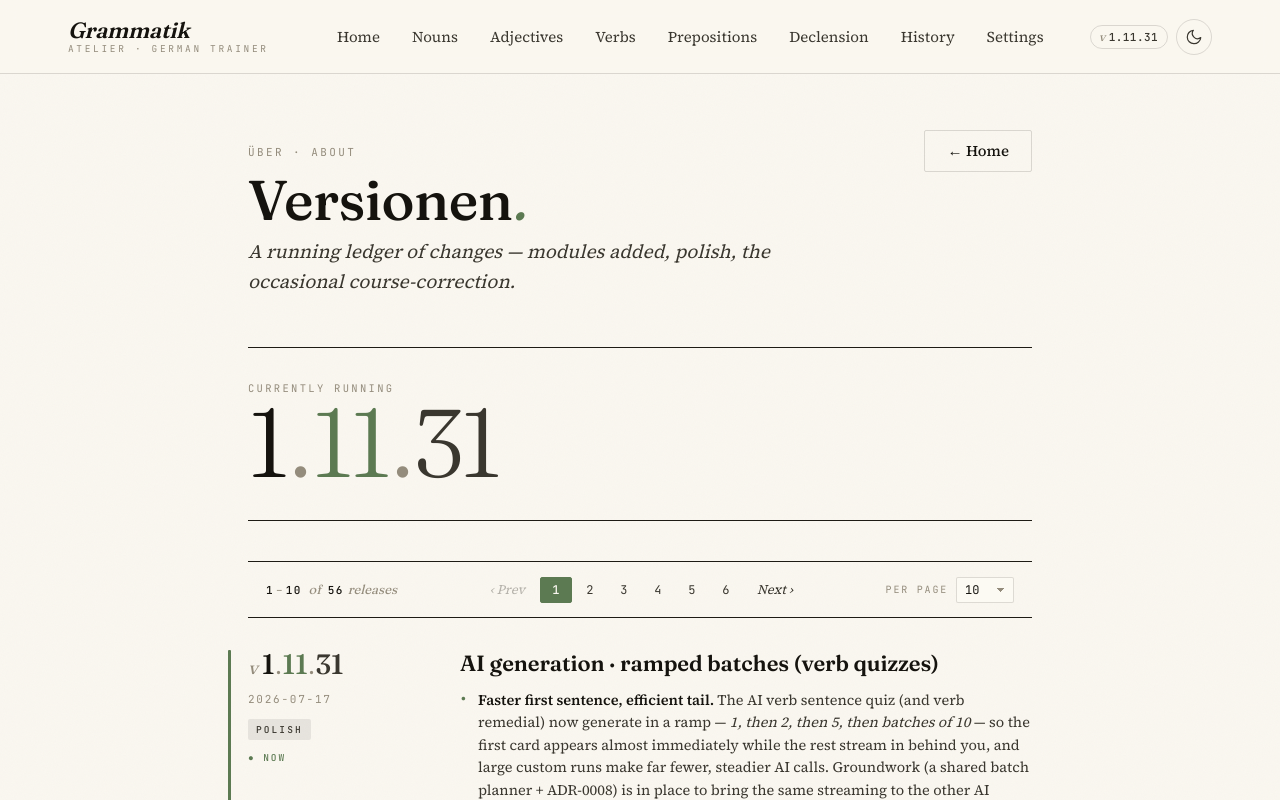
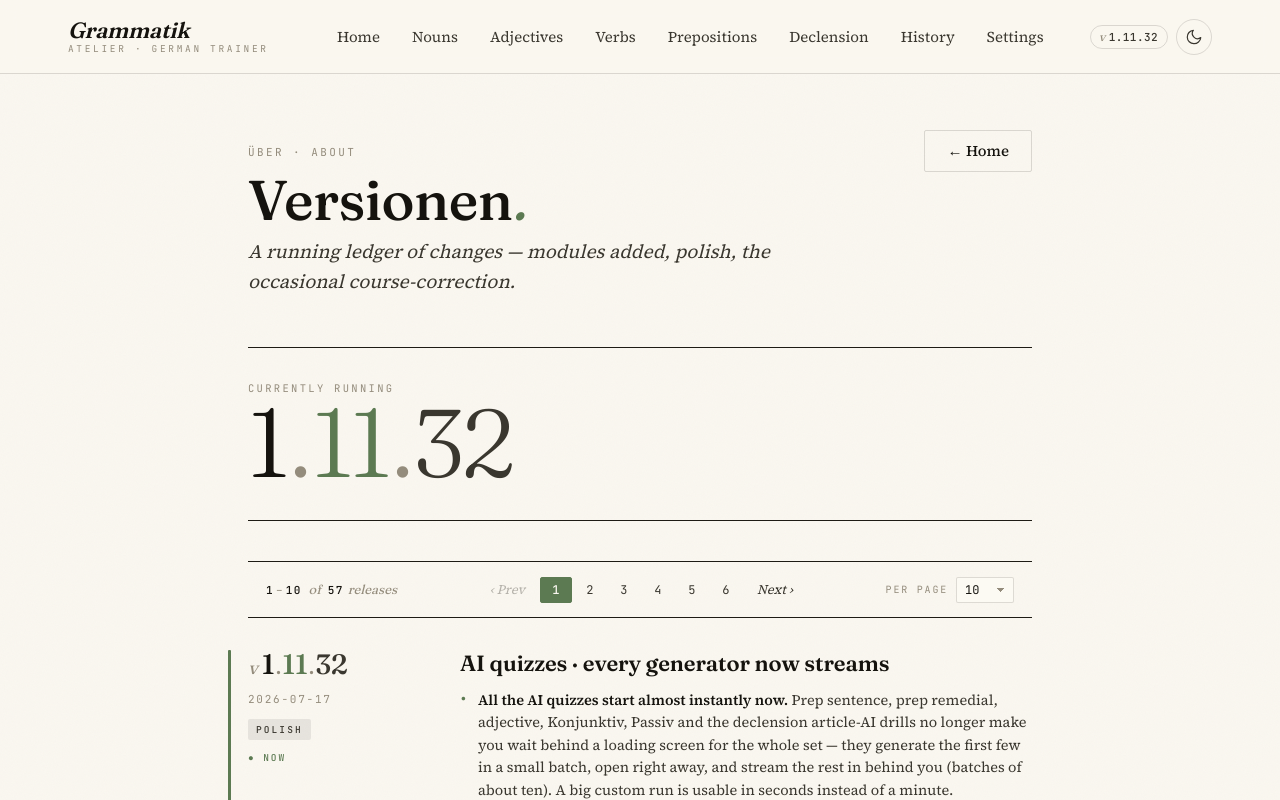
Before and after one commit to AlexandruCristianRobert/GermanTrainer, a Vue app: page /version in a window 1280 px wide. Shown: the top 800 px of the page. Built offline with nearby package versions, Linux system fonts and the light colour scheme.

Commit message:
chore(release): v1.11.32 — every AI quiz streams
Co-Authored-By: Claude Opus 4.8 (1M context) <noreply@anthropic.com>

```diff
--- a/src/data/changelog.ts
+++ b/src/data/changelog.ts
@@ -5,7 +5,7 @@
 //
 // Bump rule: prepend the new entry to CHANGELOG, set APP_VERSION to its version.
 
-export const APP_VERSION = '1.11.31'
+export const APP_VERSION = '1.11.32'
 
 export type ChangelogKind = 'major' | 'module' | 'polish' | 'fix'
 
@@ -18,6 +18,14 @@ export interface ChangelogEntry {
 }
 
 export const CHANGELOG: ChangelogEntry[] = [
+  {
+    version: '1.11.32', date: '2026-07-17', kind: 'polish',
+    title: 'AI quizzes · every generator now streams',
+    notes: [
+      '<strong>All the AI quizzes start almost instantly now.</strong> Prep sentence, prep remedial, adjective, Konjunktiv, Passiv and the declension article-AI drills no longer make you wait behind a loading screen for the whole set — they generate the first few in a small batch, open right away, and stream the rest in behind you (batches of about ten). A big custom run is usable in seconds instead of a minute.',
+      '<strong>Steadier, cheaper generation.</strong> Instead of one enormous request, each drill now asks the AI in bite-sized batches, so a hiccup costs one batch (surfaced as “Generated X of N”) rather than the whole run. Completes the streaming rollout begun with the verb quizzes (ADR-0008).'
+    ]
+  },
   {
     version: '1.11.31', date: '2026-07-17', kind: 'polish',
     title: 'AI generation · ramped batches (verb quizzes)',
```
